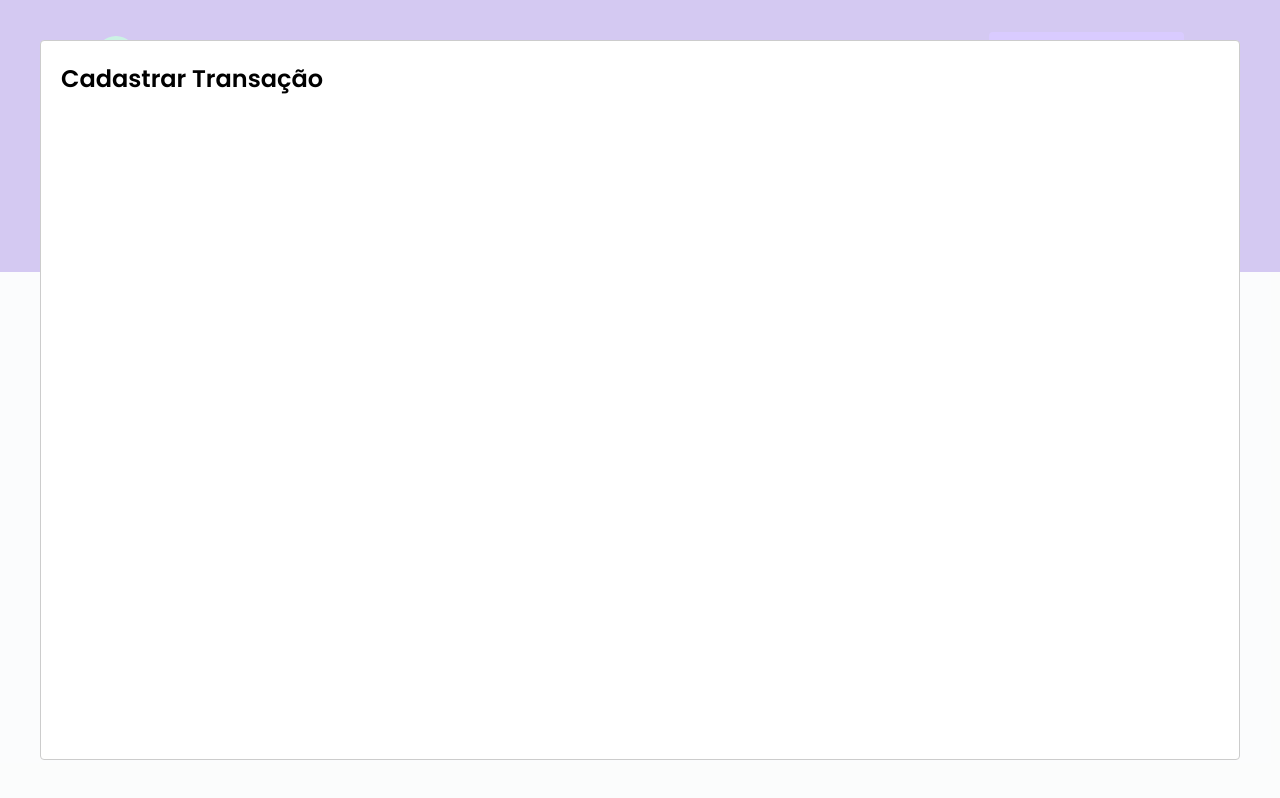
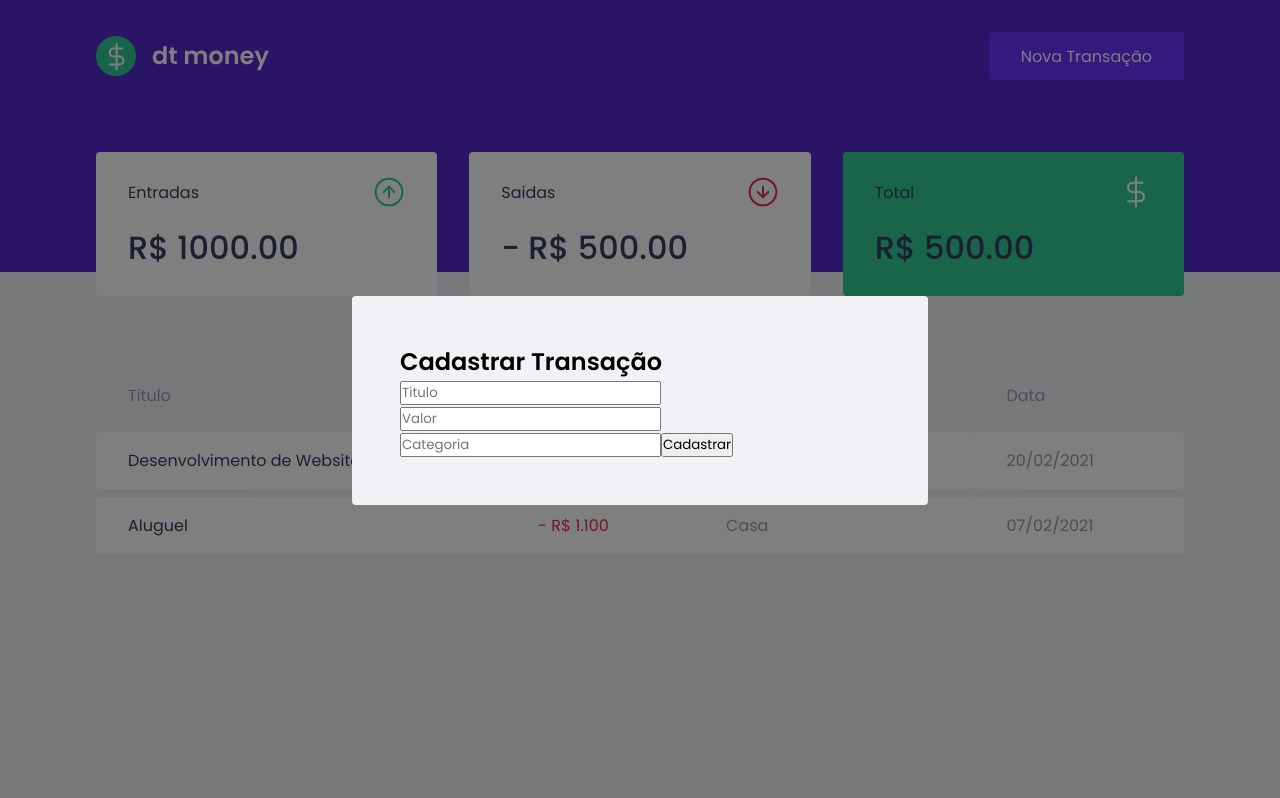
Before and after one commit to vits56/dtmoney, a React (Create React App) app: page / in a window 1280 px wide. Both pictures are taken after a click on the button "Nova Transação". Built offline with nearby package versions, Linux system fonts and the light colour scheme; no server answers; what miragejs would draw is missing.

Commit message:
estrutura do formulario do modal

```diff
--- a/src/components/NewTransactionModal/index.tsx
+++ b/src/components/NewTransactionModal/index.tsx
@@ -1,4 +1,5 @@
 import Modal from 'react-modal';
+import { Container } from './styles';
 
 interface NewTransactionModalProps {
   isOpen: boolean;
@@ -8,10 +9,32 @@
 export function NewTransactionModal({ isOpen, onRequestClose }: NewTransactionModalProps) {
   return(
     <Modal
-    isOpen={isOpen}
-    onRequestClose={onRequestClose}
+      isOpen={isOpen}
+      onRequestClose={onRequestClose}
+      overlayClassName='react-modal-overlay'
+      className='react-modal-content'
     >
-    <h2>Cadastrar Transação</h2>
-  </Modal>
+      <Container>
+        <h2>Cadastrar Transação</h2>
+
+        <input
+        placeholder='Titulo'
+        />
+
+        <input
+        type='number'
+        placeholder='Valor'
+        />
+
+        <input
+        placeholder='Categoria'
+        />
+
+        <button type="submit">
+          Cadastrar
+        </button>
+      </Container>
+
+    </Modal>
   )
 }
--- a/src/styles/global.ts
+++ b/src/styles/global.ts
@@ -58,5 +58,28 @@
     cursor: not-allowed;
   };
 
+  .react-modal-overlay {
+    background: rgba(0, 0, 0, 0.5);
+
+    position: fixed;
+    top: 0;
+    bottom: 0;
+    right: 0;
+    left: 0;
+
+    display: flex;
+    align-items: center;
+    justify-content: center;
+
+  }
+
+  .react-modal-content {
+    width: 100%;
+    max-width: 576px;
+    background: var(--background);
+    padding: 3rem;
+    position: relative;
+    border-radius: 0.25rem;
+  }
 
 `;
```
